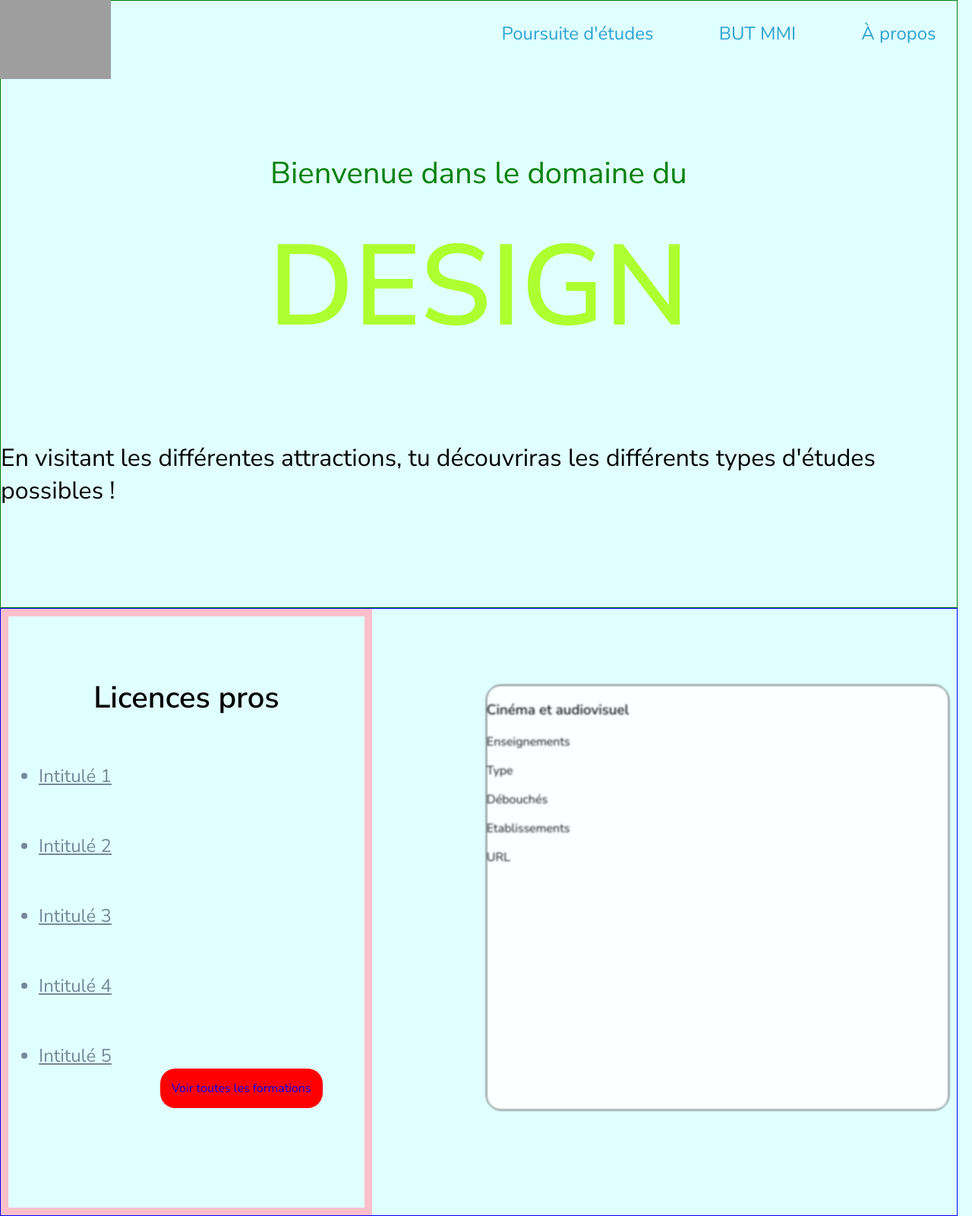
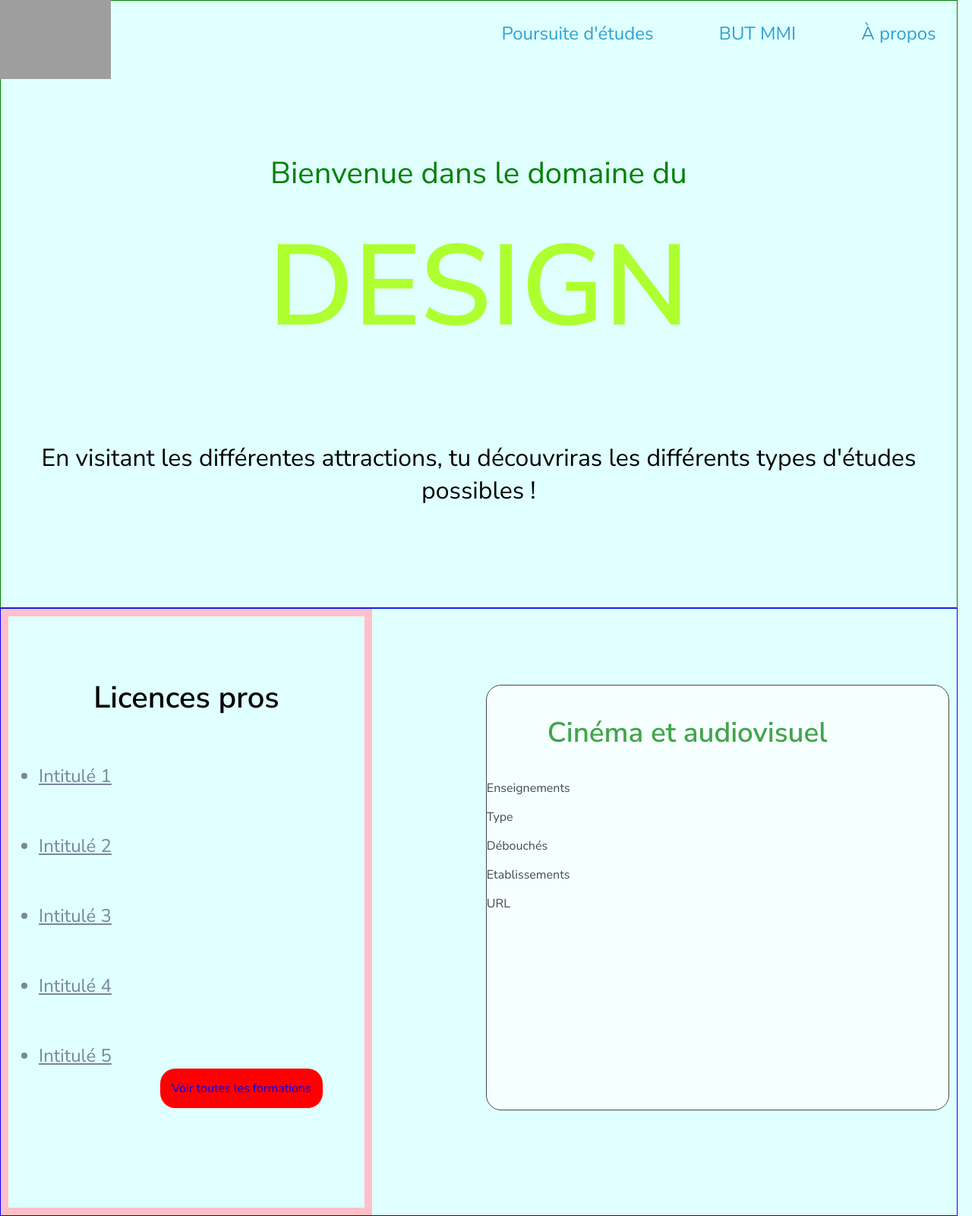
Before and after one commit to gilyann/PT-13, a PHP site: page /domaine_design.html in a window 1280 px wide. Shown: the whole page at 76% size. Run offline with PHP 8.4, Linux system fonts and the light colour scheme; some libraries are stand-ins or nearby versions; grey boxes are pictures that could not be loaded.

Commit message:
certaines modif se font pas T-T sinon 2/3 changment

```diff
--- a/domaine_design.css
+++ b/domaine_design.css
@@ -75,6 +75,7 @@ header {
 header :nth-child(3) {
     font-size: 2rem;
     margin-top: 100px;
+    text-align: center;
 }
 
 header h1 {
@@ -118,8 +119,8 @@ main {
     margin-top: 100px;
     text-align: left;
     background-color: white;
-    opacity: 90%;
-    filter: blur(1px);
+    opacity: 70%;
+    /* filter: blur(1px); */
     border-radius: 20px;
 }
 
@@ -158,3 +159,9 @@ li:hover {
     background-color: white;
 
 }
+
+h3 {
+    font-size: 2.3rem;
+    color: green;
+    margin-left: 80px;
+}
--- a/domaine_design.html
+++ b/domaine_design.html
@@ -7,6 +7,8 @@
     <link rel="stylesheet" href="domaine_design.css">
     <link rel="preconnect" href="https://fonts.gstatic.com">
     <link href="https://fonts.googleapis.com/css2?family=Nunito+Sans:wght@400;600&display=swap" rel="stylesheet">
+    <script type="text/javascript"  src="https://ajax.googleapis.com/ajax/libs/jquery/2.1.3/jquery.min.js"></script>
+    <script src="medias/js/domaine_design.js"></script>
     <title>Page_domaine</title>
 </head>
 <body>
--- a/medias/js/domaine_design.js
+++ b/medias/js/domaine_design.js
@@ -1,5 +1,5 @@
 "use strict";
 
 $( document ).ready(function(){
-
+    // $('main').hide();
 })
```
